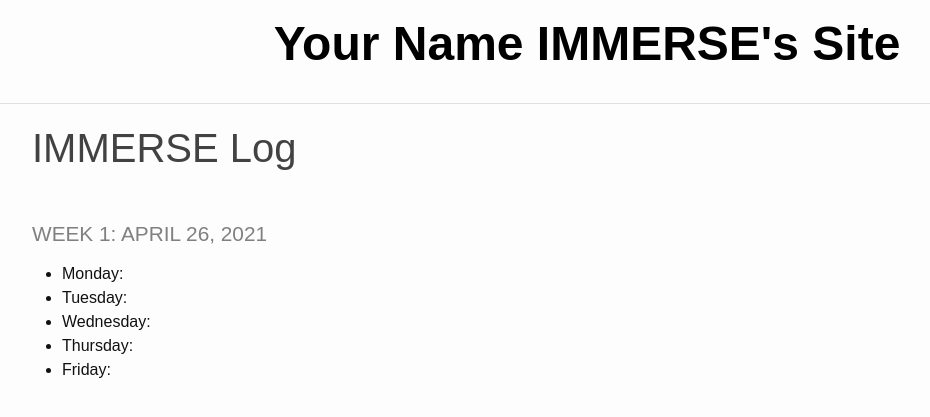
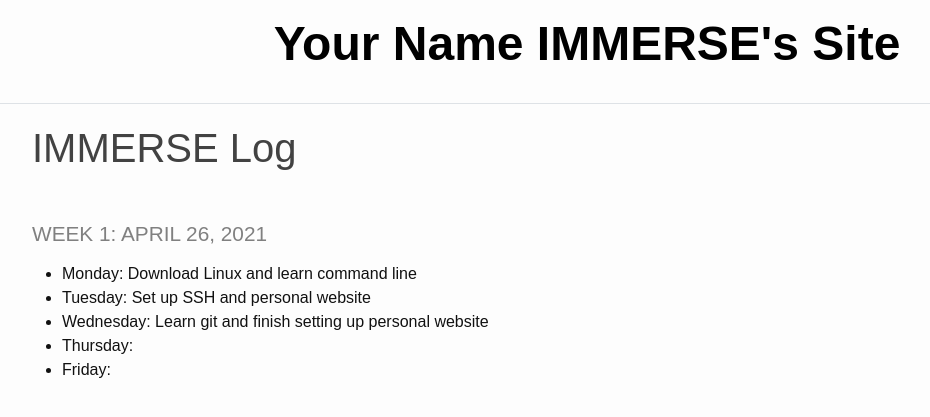
Before and after one commit to codyarvonen/personal_website, a Jekyll site: the page built from _pages/log.md, in a window 1280 px wide. Shown: the top 417 px of the page, without its empty margins (53-983 px from the left). Built offline with Jekyll 4.4.1, drawn with Linux system fonts in a browser that asks for light colours.

Commit message:
commmit log

```diff
--- a/_pages/log.md
+++ b/_pages/log.md
@@ -5,8 +5,8 @@ title: IMMERSE Log
 
 ### Week 1: April 26, 2021
 
-* **Monday**:
-* **Tuesday**:
-* **Wednesday**:
+* **Monday**: Download Linux and learn command line
+* **Tuesday**: Set up SSH and personal website
+* **Wednesday**: Learn git and finish setting up personal website
 * **Thursday**:
 * **Friday**:
```
